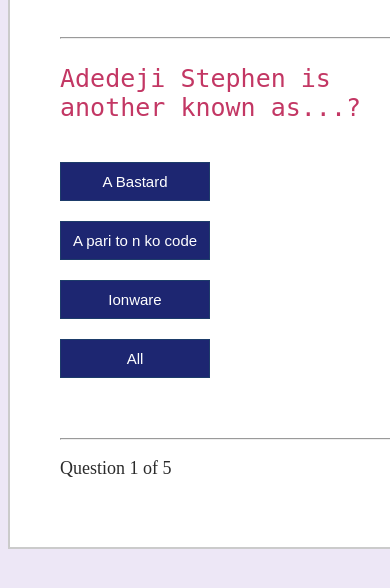
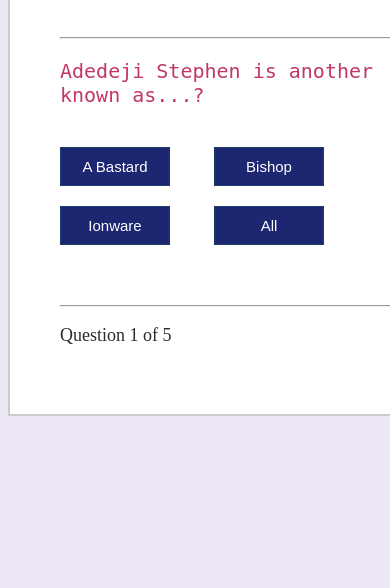
Before and after one commit to iamclement1/QuizApp, a plain HTML site: page index.html in a window 390 px wide. Shown: the part 168-756 px from the top of the page. Drawn offline with Linux system fonts and the light colour scheme.

Commit message:
added a responsiveness

```diff
--- a/Js/question.js
+++ b/Js/question.js
@@ -76,7 +76,7 @@ function showScores() {
 var questions = [
   new Question(
     'Adedeji Stephen is another known as...?',
-    ['A Bastard', 'A pari to n ko code', 'Ionware', 'All'],
+    ['A Bastard', 'Bishop', 'Ionware', 'All'],
     'All'
   ),
   new Question(
--- a/css/style.css
+++ b/css/style.css
@@ -106,3 +106,38 @@ MEDIA QUERY
     padding: 10px 10px;
   }
 }
+
+@media only screen and (max-width: 600px) {
+  .grid {
+    width: 100%;
+    height: 100%;
+    align-items: center;
+    justify-content: center;
+  }
+
+  #quiz {
+    width: 100%;
+    height: 100%;
+  }
+  h1 {
+    font-size: 30px;
+  }
+  .grid #question {
+    font-family: 'monospace';
+    font-size: 20px;
+    color: #c33764;
+  }
+
+  #btn0,
+  #btn1,
+  #btn2,
+  #btn3 {
+    background-color: #1d2671;
+    width: 110px;
+    font-size: 15px;
+    color: #fff;
+    border: 1px solid #1d3c6a;
+    margin: 10px 40px 10px 0px;
+    padding: 10px 10px;
+  }
+}
```
